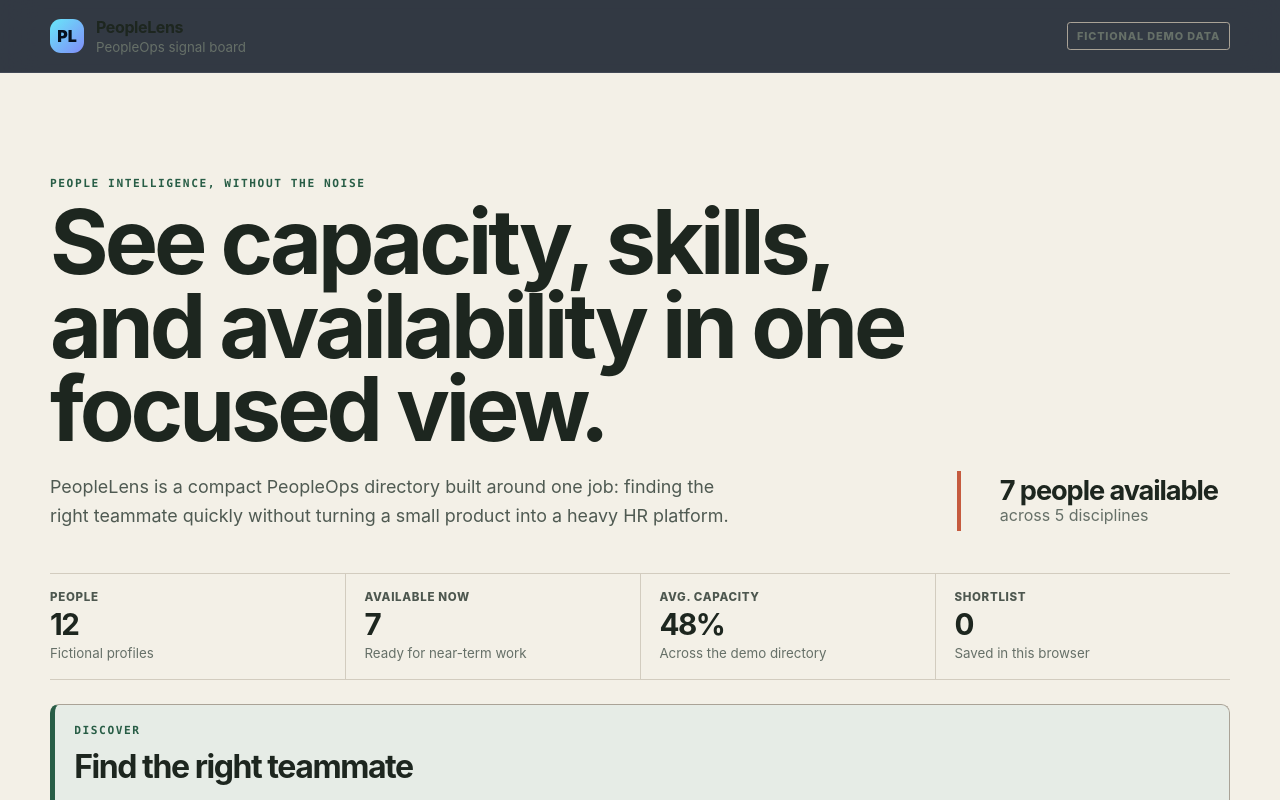
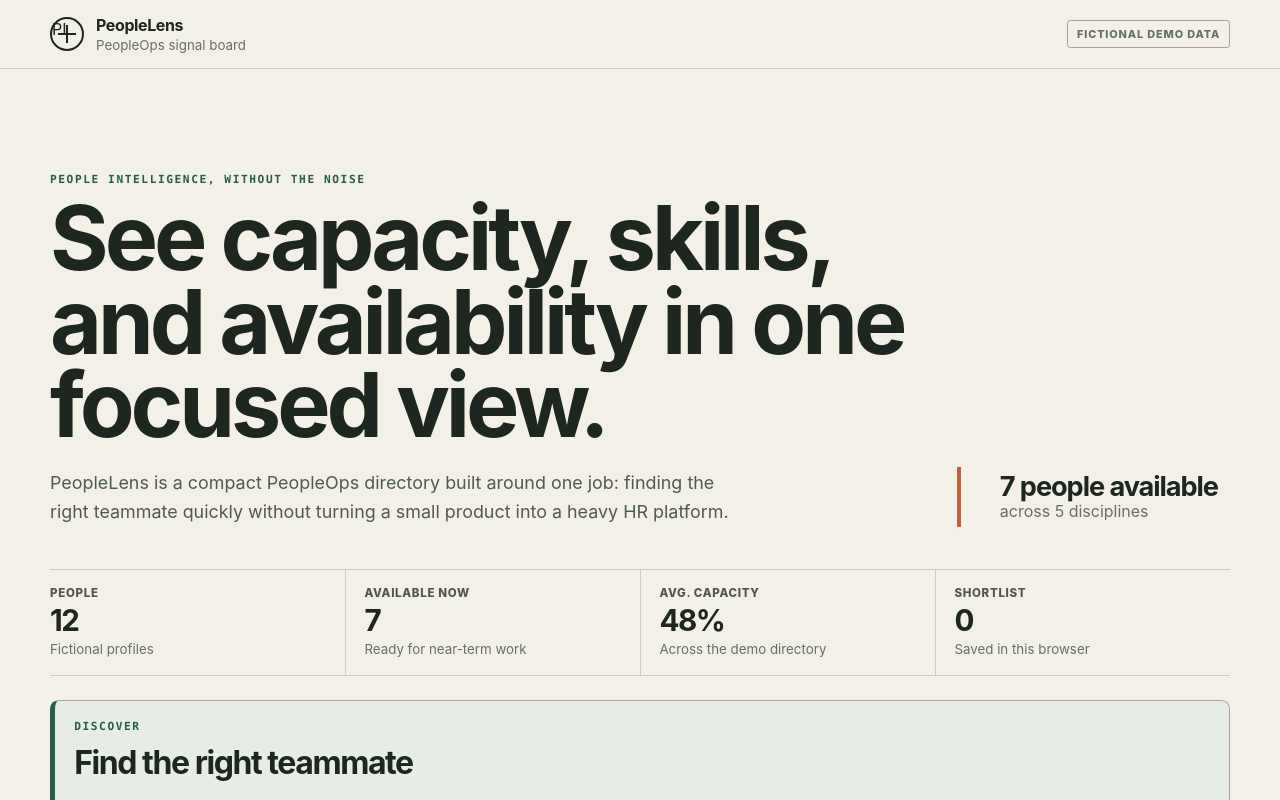
Before and after one commit to MykolaDotsenko/BearIT-employees-list, a React (Vite) app: page / in a window 1280 px wide. Shown: the top 800 px of the page. Built offline with nearby package versions, Linux system fonts and the light colour scheme.

Commit message:
design: give PeopleLens a distinctive lens mark and crisp header

```diff
--- a/src/components/Header/Header.css
+++ b/src/components/Header/Header.css
@@ -2,14 +2,13 @@
   position: sticky;
   top: 0;
   z-index: 10;
-  border-bottom: 1px solid rgba(148, 163, 184, 0.16);
-  background: rgba(8, 17, 31, 0.82);
-  backdrop-filter: blur(18px);
+  border-bottom: 1px solid var(--line);
+  background: var(--paper);
 }
 
 .site-header-inner {
   width: min(1180px, calc(100% - 2rem));
-  min-height: 72px;
+  min-height: 68px;
   margin: 0 auto;
   display: flex;
   align-items: center;
@@ -18,12 +17,39 @@
 }
 
 .brand-mark {
-  display: inline-grid;
-  place-items: center;
+  position: relative;
+  display: inline-block;
   width: 34px;
   height: 34px;
-  border-radius: 11px;
-  background: linear-gradient(135deg, #67e8f9, #818cf8);
-  color: #07111f;
-  font-weight: 900;
+  border: 2px solid var(--ink);
+  border-radius: 50%;
 }
+
+.brand-mark::before,
+.brand-mark::after {
+  content: "";
+  position: absolute;
+  inset: 50% auto auto 50%;
+  background: var(--ink);
+  transform: translate(-50%, -50%);
+}
+
+.brand-mark::before {
+  width: 18px;
+  height: 2px;
+}
+
+.brand-mark::after {
+  width: 2px;
+  height: 18px;
+}
+
+.brand-mark > span {
+  position: absolute;
+  right: 3px;
+  bottom: 3px;
+  width: 6px;
+  height: 6px;
+  border-radius: 50%;
+  background: var(--coral);
+}
```
